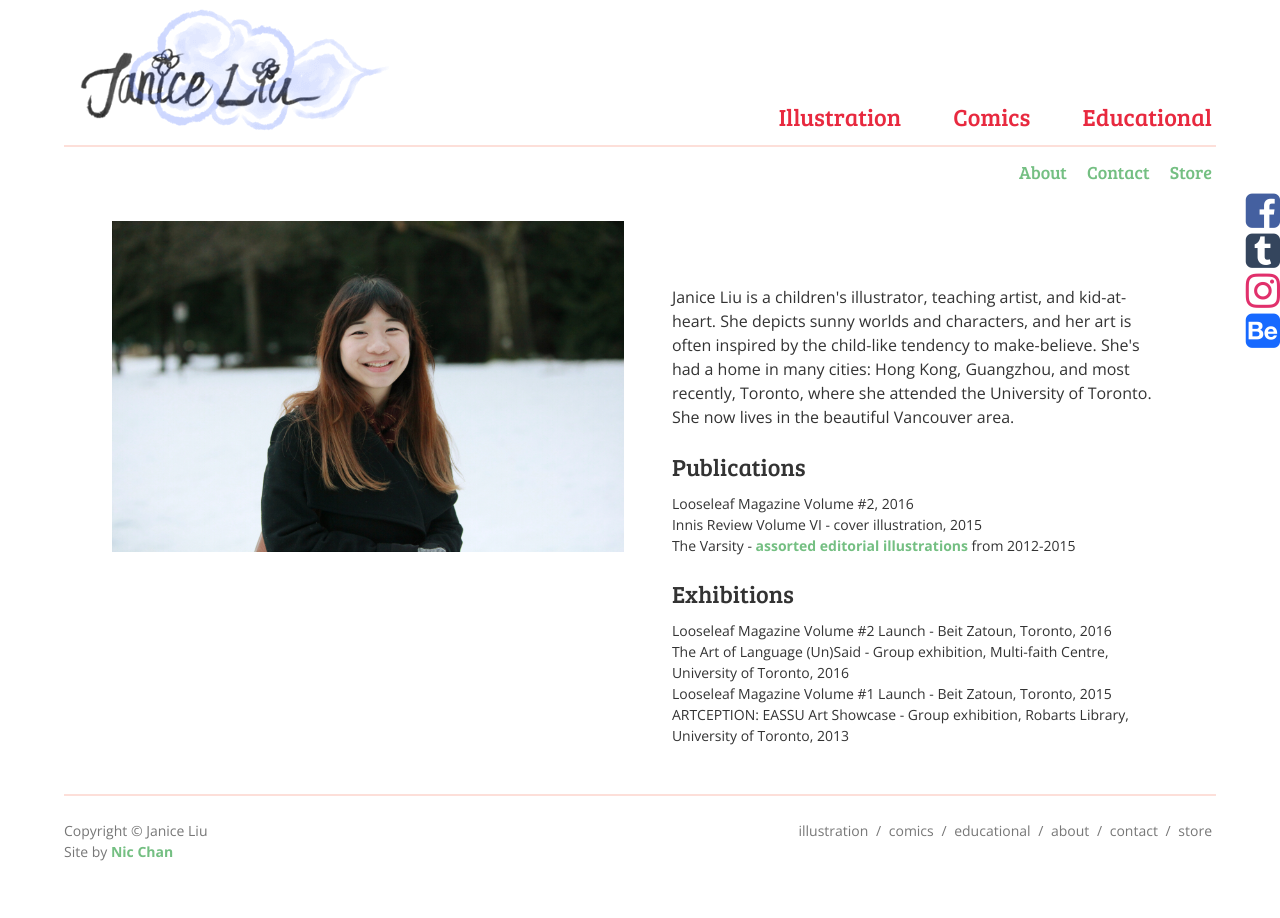
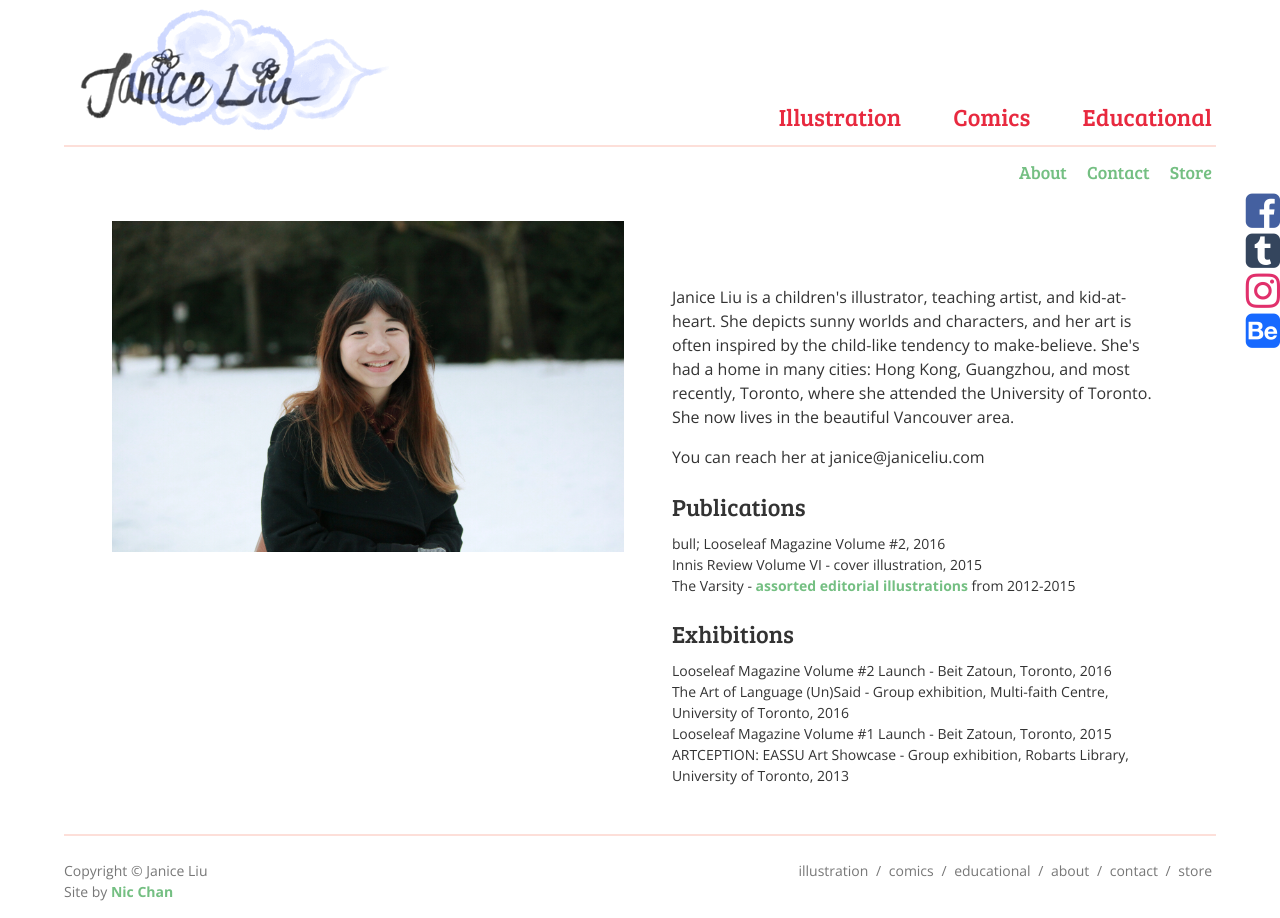
Before and after one commit to flutterdoodle/flutterdoodle.github.io, a Jekyll site: the page built from about.html, in a window 1280 px wide. Built offline with Jekyll 4.4.1, drawn with Linux system fonts in a browser that asks for light colours; nearby versions of some CDN libraries.

Commit message:
Update about.html

```diff
--- a/about.html
+++ b/about.html
@@ -7,9 +7,11 @@ img: /img/site/IMG_1878_s.jpg
 
 <p>Janice Liu is a children's illustrator, teaching artist, and kid-at-heart. She depicts sunny worlds and characters, and her art is often inspired by the child-like tendency to make-believe. She's had a home in many cities: Hong Kong, Guangzhou, and most recently, Toronto, where she attended the University of Toronto. She now lives in the beautiful Vancouver area.</p>
 
+<p>You can reach her at janice@janiceliu.com</p>
+
 <h2>Publications</h2>
 <ul>
-    <li>Looseleaf Magazine Volume #2, 2016</li>
+    <li>bull; Looseleaf Magazine Volume #2, 2016</li>
     <li>Innis Review Volume VI - cover illustration, 2015</li>
     <li>The Varsity - <a href="http://thevarsity.ca/search-results/?q=janice+liu">assorted editorial illustrations</a> from 2012-2015</li>
 </ul>
```
